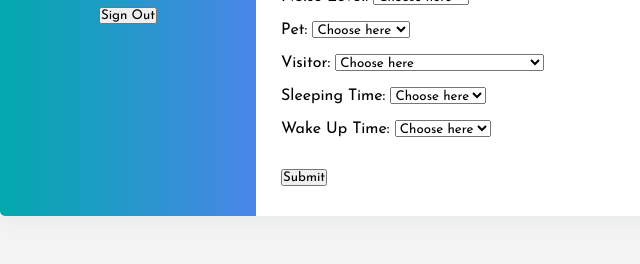
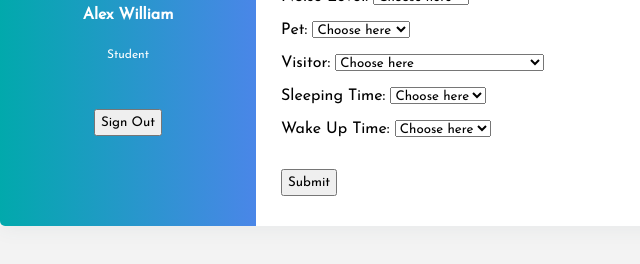
Before and after one commit to Simon-f1sh/Roommates-Finder, a website: page frontend/search.html in a window 1280 px wide. Shown: the part 108-372 px from the top of the page, without its empty margins (0-640 px from the left). Drawn offline with nearby package versions, Linux system fonts and the light colour scheme.

Commit message:
finalize outlook

```diff
--- a/frontend/search.html
+++ b/frontend/search.html
@@ -10,9 +10,16 @@
                 <img src="https://i.imgur.com/cMy8V5j.png"
                 alt="user" width="100">
                 <br>
+                <h4>Alex William</h4>
+                <br>
+                <p>Student</p>
+                <br>
+                <br>
+                <br>
                 <button id="signOut" onclick="signOut();">Sign Out</button>
             </div>
             <div class="right">
+                <div class="top">
                     <form action="/action_page.php">
                         <label for="gender">Gender:</label>
                         <select name="gender" id="gender">
@@ -94,9 +101,12 @@
                         <br>
                         <br>
                         <br>
-                    <input type="submit" value="Submit">
+                        <button type="submit" form="nameform" value="Submit">Submit</button>
                       </form>
+                </div>
+                <div class="bot">
 
+                </div>
             </div>
         </div>
 
--- a/frontend/styles.css
+++ b/frontend/styles.css
@@ -11,7 +11,9 @@
 body{
    background-color: #f3f3f3;
 }
-
+button{
+  padding: 5px 5px;
+}
 .wrapper{
   position: relative;
   /*top: 50%;
```
Also changed, not shown: frontend/profile.html (+18 -0 lines). Lines whose indentation alone changed are shown as unchanged.
